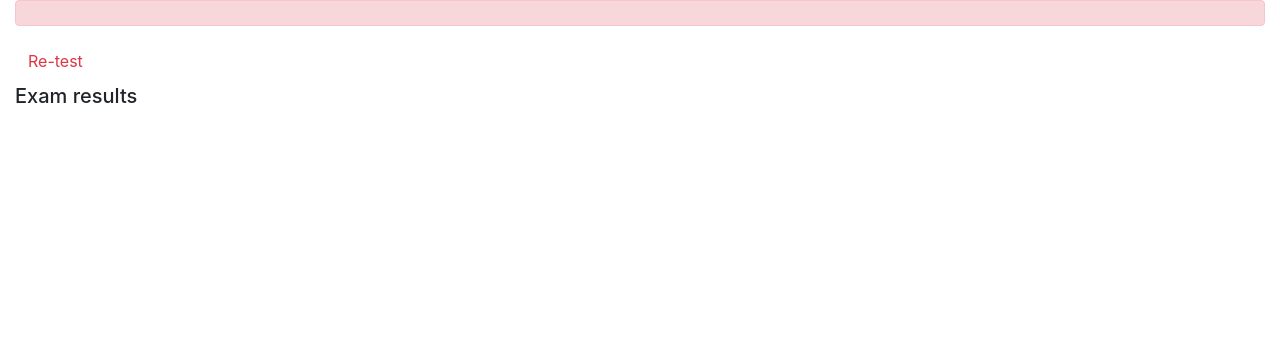
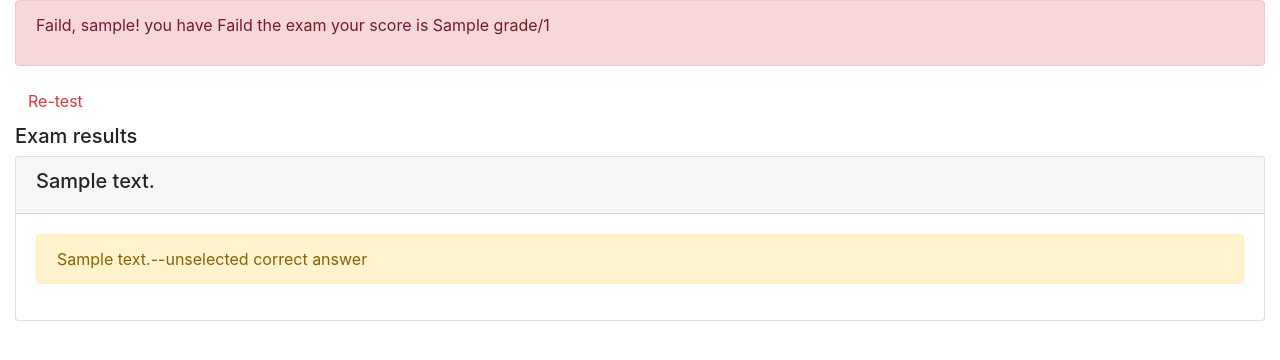
Before and after one commit to Hrishabh412/CourseraProject, a Django app: template onlinecourse/templates/onlinecourse/exam_result_bootstrap.html in a window 1280 px wide. Shown: the part 56-416 px from the top of the page. Run offline with Django 3.2, Linux system fonts and the light colour scheme; the first user in the database is signed in; tables that the repository leaves empty hold one stand-in row (Sample ...); the template is opened without the code that fills it: values named after a table or form of the project are taken from there, most other values are stand-ins (such as "Sample title", 1, 10 or a date in 2020); some libraries are stand-ins or nearby versions.

Commit message:
Second commit

```diff
--- a/onlinecourse/models.py
+++ b/onlinecourse/models.py
@@ -101,20 +101,21 @@ class Enrollment(models.Model):
     # Has a grade point for each question
     # Has question content
     # Other fields and methods you would like to design
-#class Question(models.Model):
-    # Foreign key to lesson
-    # question text
-    # question grade/mark
+class Question(models.Model):
+    question = models.ForeignKey(Lesson, on_delete=models.CASCADE)
+    question_text = models.CharField(max_length=200)
+    grade = models.IntegerField(default=0)
+    # <HINT> A sample model method to calculate if learner get the score of the question
+    def is_get_score(self, selected_ids):
+        all_answers = self.choice_set.filter(is_correct=True).count()
+        selected_correct = self.choice_set.filter(is_correct=True, id__in=selected_ids).count()
+        if all_answers == selected_correct:
+            return True
+        else:
+            return False
 
-    # <HINT> A sample model method to calculate if learner get the score of the question
-    #def is_get_score(self, selected_ids):
-    #    all_answers = self.choice_set.filter(is_correct=True).count()
-    #    selected_correct = self.choice_set.filter(is_correct=True, id__in=selected_ids).count()
-    #    if all_answers == selected_correct:
-    #        return True
-    #    else:
-    #        return False
-
+    def __str__(self):
+        return self.question_text
 
 #  <HINT> Create a Choice Model with:
     # Used to persist choice content for a question
@@ -122,13 +123,20 @@ class Enrollment(models.Model):
     # Choice content
     # Indicate if this choice of the question is a correct one or not
     # Other fields and methods you would like to design
-# class Choice(models.Model):
+class Choice(models.Model):
+    question = models.ForeignKey(Question , on_delete=models.CASCADE)
+    choice_text = models.TextField()
+    is_correct = models.BooleanField(default=False)
 
+    def __str__(self):
+        return self.choice_text
 # <HINT> The submission model
 # One enrollment could have multiple submission
 # One submission could have multiple choices
 # One choice could belong to multiple submissions
-#class Submission(models.Model):
-#    enrollment = models.ForeignKey(Enrollment, on_delete=models.CASCADE)
-#    chocies = models.ManyToManyField(Choice)
-#    Other fields and methods you would like to design
+class Submission(models.Model):
+    enrollment = models.ForeignKey(Enrollment, on_delete=models.CASCADE)
+    choices = models.ManyToManyField(Choice)
+
+    def __str__(self):
+        return f"submission:{self.pk}"
--- a/onlinecourse/templates/onlinecourse/exam_result_bootstrap.html
+++ b/onlinecourse/templates/onlinecourse/exam_result_bootstrap.html
@@ -39,16 +39,42 @@
     {% if grade > 80 %}
     <div class="alert alert-success">
        <!--HINT Display passed info -->
+       <p>Congratulation, {{ user.username }}! you have  passed the exam your score is {{grade}}/{{total_mark}}<p>
     </div>
         {% else %}
         <div class="alert alert-danger">
             <!--HINT Display failed info -->
+                <p>Faild, {{ user.username }}! you have  Faild the exam your score is {{grade}}/{{total_mark}}<p>
+
         </div>
-        <a class="btn btn-link text-danger" href="{% url 'onlinecourse:course_details' course.id %}">Re-test</a>
+        <a class="btn btn-link text-danger" href="{% url 'onlinecourse:course_details' lesson.course.id %}">Re-test</a>
         {% endif %}
         <div class="card-columns-vertical mt-1">
         <h5 class="">Exam results</h5>
             <!--HINT Display exam results-->
+            {% for question in questions %}
+            <div class="card mt-1">
+                <div class="card-header"><h5>{{ question }}</h5></div>
+                <div class="card-body">
+                    {% for choice in question.choice_set.all %}
+                        {% if choice in selected_choices %}
+                            {% if choice.is_correct%}
+                                <p class="alert alert-success"> Correct Answer -- {{choice}}<p>
+                            {% else %}
+                                <p class="alert alert-danger"> Wrong Answer -- {{choice}}<p>
+                            {% endif %}
+                        {% else %}
+                            {% if choice.is_correct %}
+                                <p class="alert alert-warning">{{choice}}--unselected correct answer<p>
+                            {% else %}
+                                <p>{{choice}}<p>
+                            {% endif %}
+
+                        {% endif %}
+                    {% endfor %}
+                </div>
+            </div>
+            {% endfor %}
         </div>
     </div>
 </body>
--- a/onlinecourse/urls.py
+++ b/onlinecourse/urls.py
@@ -18,7 +18,8 @@ urlpatterns = [
     path('<int:course_id>/enroll/', views.enroll, name='enroll'),
 
     # <HINT> Create a route for submit view
-
+    path('<int:course_id>/submit/', views.submit , name="submit"),
     # <HINT> Create a route for show_exam_result view
+    path('course/<int:course_id>/lesson/<int:lesson_id>/submission/<int:submission_id>/result/', views.show_exam_result , name="result")
 
  ] + static(settings.MEDIA_URL, document_root=settings.MEDIA_ROOT)
```
Also changed, not shown: onlinecourse/admin.py (+8 -4 lines), onlinecourse/templates/onlinecourse/course_detail_bootstrap.html (+32 -12 lines), onlinecourse/views.py (+41 -12 lines), db.sqlite3 (added), onlinecourse/migrations/0001_initial.py (added).
